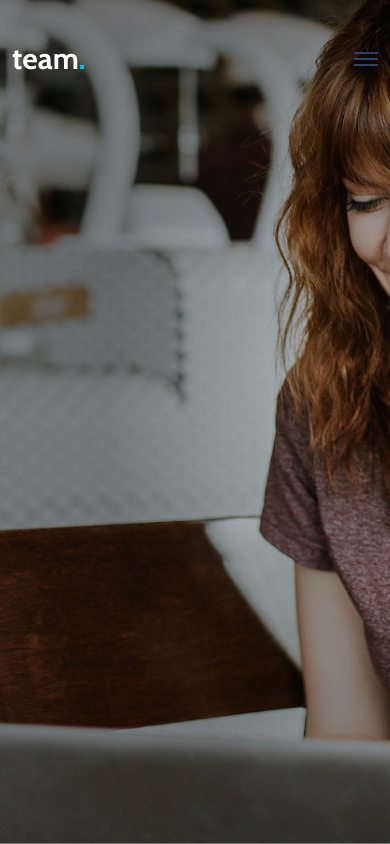
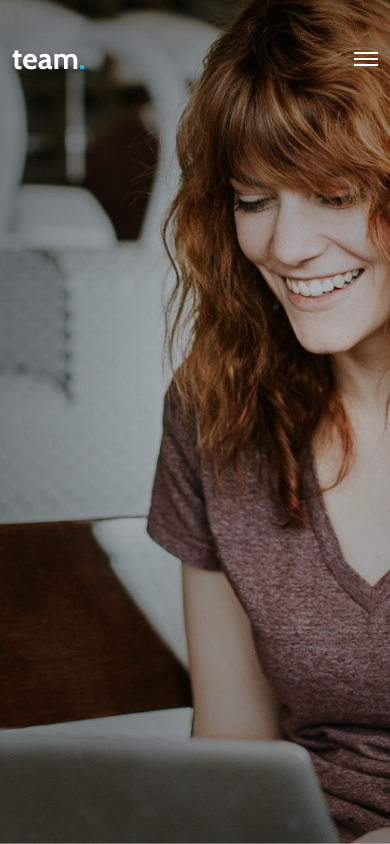
Before and after one commit to PurpleTurtl04/Team-App, a React (Vite) app in the folder team-app/: page / in a window 390 px wide. Built offline with nearby package versions, Linux system fonts and the light colour scheme.

Commit message:
Added background shift breakpoint. On mobile devices the hero background image will slightly shift to the left

```diff
--- a/team-app/src/App.css
+++ b/team-app/src/App.css
@@ -13,3 +13,10 @@
     /* Breakpoints */
     --breakpoint-3xl: 121rem; /* 120rem is 1920px */
 }
+
+@media (max-width: 640px) {
+    /* Tailwind's default 'sm' breakpoint is 640px */
+    .bg-shift-left-mobile {
+        background-position: calc(60%) center;
+    }
+}
--- a/team-app/src/components/HamburgerMenu.jsx
+++ b/team-app/src/components/HamburgerMenu.jsx
@@ -1,4 +1,4 @@
-import React, { useState } from 'react';
+import { useState } from 'react';
 
 function HamburgerMenu() {
     const [isOpen, setIsOpen] = useState(false);
@@ -17,25 +17,25 @@ function HamburgerMenu() {
             >
                 {/* Using a simple div stack for the icon, styled with Tailwind */}
                 <div
-                    className={`bg-teamapp-darkblue h-0.5 w-6 transition duration-300 ease-in-out ${isOpen ? 'translate-y-1.5 rotate-45 transform' : ''}`}
+                    className={`h-0.5 w-6 bg-white transition duration-300 ease-in-out ${isOpen ? 'translate-y-1.5 rotate-45 transform' : ''}`}
                 ></div>
                 <div
-                    className={`bg-teamapp-darkblue my-1 h-0.5 w-6 transition duration-300 ease-in-out ${isOpen ? 'opacity-0' : ''}`}
+                    className={`my-1 h-0.5 w-6 bg-white transition duration-300 ease-in-out ${isOpen ? 'opacity-0' : ''}`}
                 ></div>
                 <div
-                    className={`bg-teamapp-darkblue h-0.5 w-6 transition duration-300 ease-in-out ${isOpen ? '-translate-y-1.5 -rotate-45 transform' : ''}`}
+                    className={`h-0.5 w-6 bg-white transition duration-300 ease-in-out ${isOpen ? '-translate-y-1.5 -rotate-45 transform' : ''}`}
                 ></div>
             </button>
 
             {/* Menu Items (hidden by default on mobile, visible on desktop) */}
             <div
-                className={` ${isOpen ? 'block' : 'hidden'} bg-teamapp-grey/95 absolute top-full right-0 mt-2 w-48 rounded-md p-2 shadow-lg md:static md:mt-0 md:block md:w-auto md:rounded-none md:bg-transparent md:p-0 md:shadow-none`}
+                className={` ${isOpen ? 'block' : 'hidden'} bg-teamapp-darkblue/95 absolute top-full right-0 mt-2 w-48 rounded-md p-2 shadow-lg md:static md:mt-0 md:block md:w-auto md:rounded-none md:bg-transparent md:p-0 md:shadow-none`}
             >
                 <ul className='flex w-full flex-col items-center gap-4 text-white md:flex-row md:items-center md:justify-around md:gap-6 lg:gap-10'>
                     <li>
                         <a
                             href='#'
-                            className='hover:text-teamapp-yellow transition duration-150'
+                            className='transition duration-150 hover:text-white/70'
                         >
                             Product
                         </a>
@@ -43,7 +43,7 @@ function HamburgerMenu() {
                     <li>
                         <a
                             href='#'
-                            className='hover:text-teamapp-yellow transition duration-150'
+                            className='transition duration-150 hover:text-white/70'
                         >
                             Blog
                         </a>
@@ -51,7 +51,7 @@ function HamburgerMenu() {
                     <li>
                         <a
                             href='#'
-                            className='hover:text-teamapp-yellow transition duration-150'
+                            className='transition duration-150 hover:text-white/70'
                         >
                             Contact
                         </a>
@@ -59,7 +59,7 @@ function HamburgerMenu() {
                     <li>
                         <a
                             href='#'
-                            className='hover:text-teamapp-yellow transition duration-150'
+                            className='transition duration-150 hover:text-white/70'
                         >
                             Log In
                         </a>
--- a/team-app/src/components/Hero.jsx
+++ b/team-app/src/components/Hero.jsx
@@ -3,7 +3,7 @@ import Navbar from './Navbar';
 function Hero() {
     return (
         <section>
-            <div className="relative h-screen w-auto max-w-[1920px] bg-[url('assets/team-app-hero-img.jpg')] bg-cover bg-center">
+            <div className="bg-shift-left-mobile container mx-auto h-screen max-h-270 max-w-480 bg-[url('assets/team-app-hero-img.jpg')] bg-cover bg-center">
                 <Navbar />
             </div>
         </section>
```
